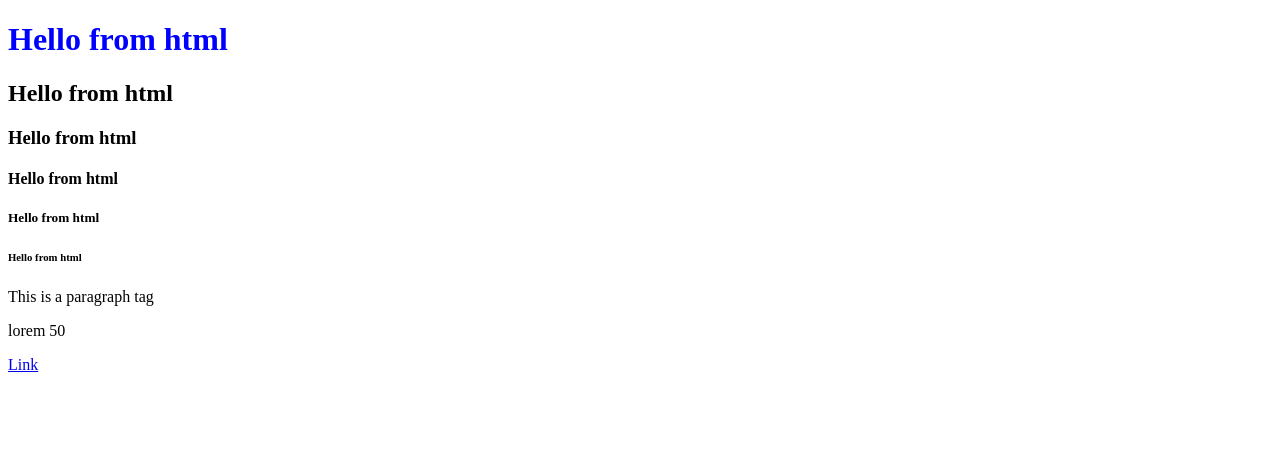
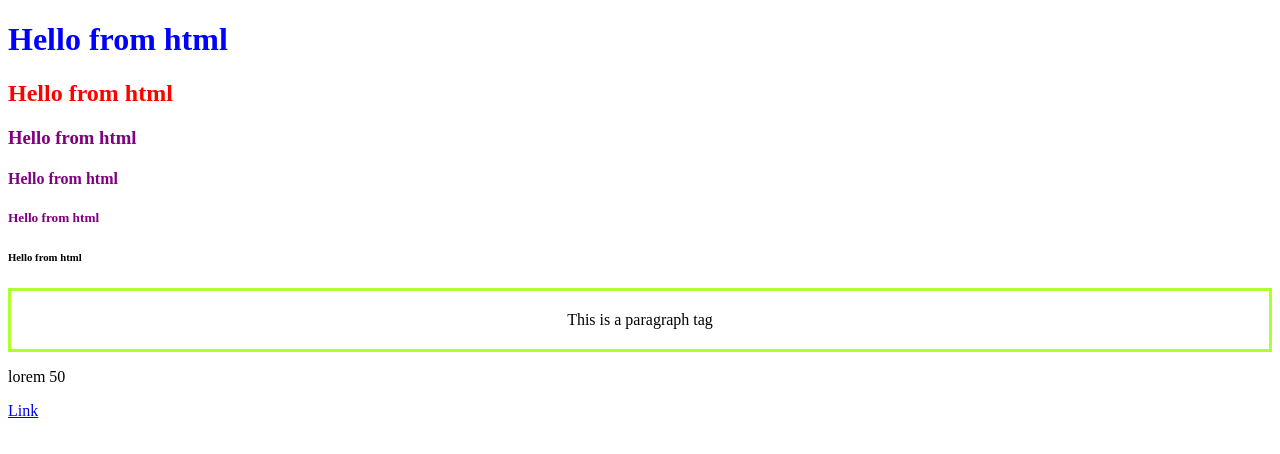
Before and after one commit to Likhitha-22-2007/autosuggest, a website: page frontend/index.html in a window 1280 px wide. Drawn offline with Linux system fonts and the light colour scheme.

Commit message:
intro to css styles

```diff
--- a/frontend/css/index.css
+++ b/frontend/css/index.css
@@ -1,3 +1,17 @@
 h1{
     color:blue;
 }
+
+#heading-2{
+    color:red;
+}
+.heading{
+    color:purple;
+}
+.para{
+    border:3px;
+    border-style:solid;
+    border-color:greenyellow;
+    padding:20px;
+    text-align:center;
+}
```
